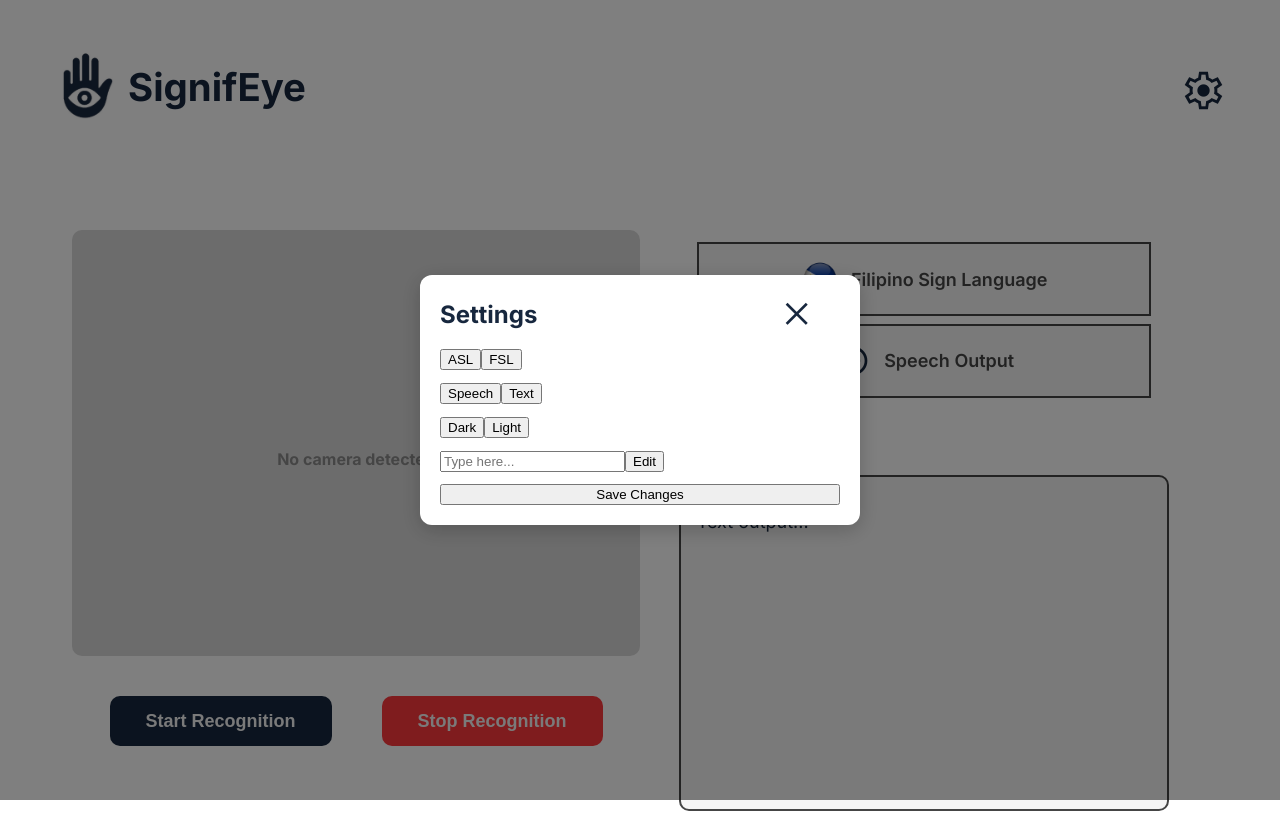
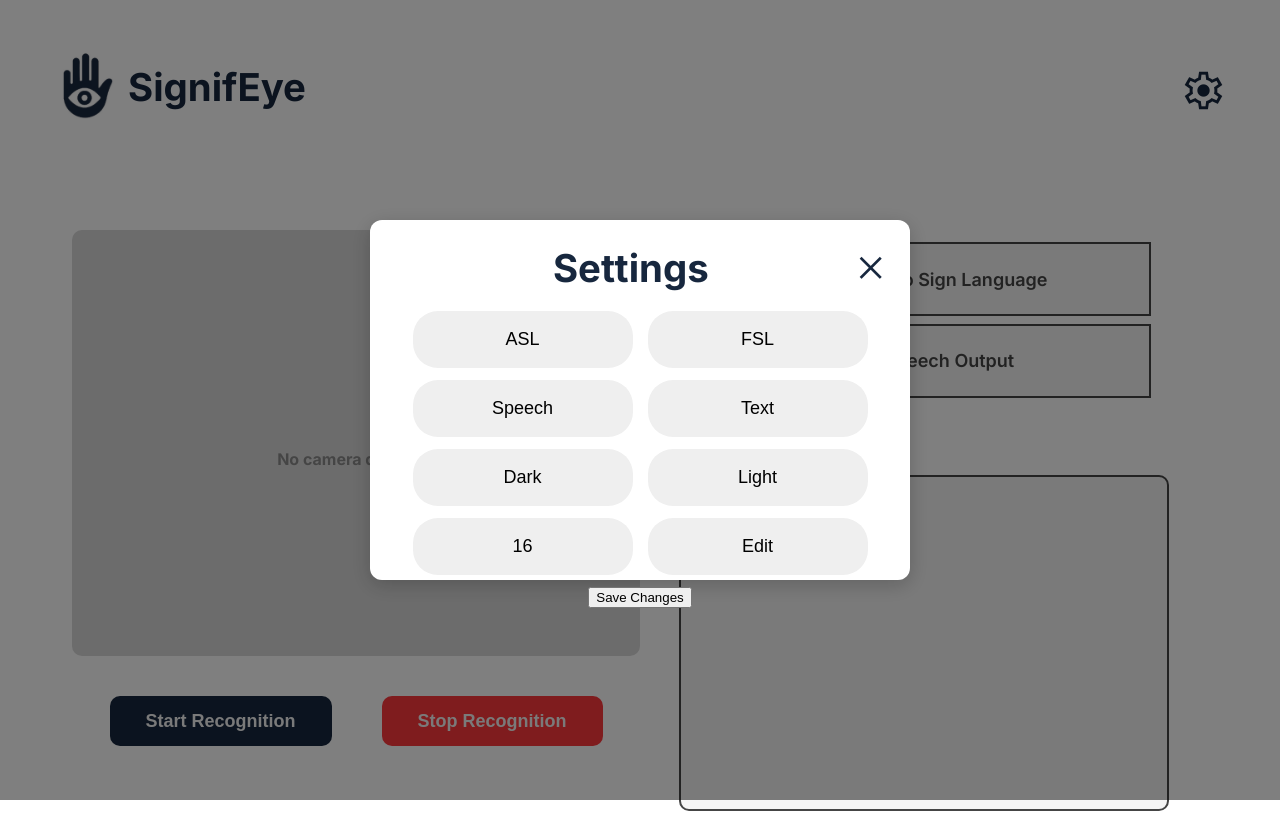
Before and after one commit to mccvliqht/signifeye-capstone, a React (Vite) app: page / in a window 1280 px wide. Both pictures are taken after a click on the button "settings". Built offline with nearby package versions, Linux system fonts and the light colour scheme; the HTML template or start-up script is replaced by a standard one.

Commit message:
Settings half way done hehe

```diff
--- a/src/components/settings.jsx
+++ b/src/components/settings.jsx
@@ -9,24 +9,24 @@ function Settings ({onClose}) {
 
             <div className="settings-control">
 
-                <div className="lang">
+                <div className="settings-btn">
                     <button className="asl">ASL</button>
                     <button className="fsl">FSL</button>
                 </div>
 
-                <div className="output">
+                <div className="settings-btn">
                     <button className="speech">Speech</button>
                     <button className="text">Text</button>
                 </div>
 
-                <div className="theme">
+                <div className="settings-btn">
                     <button className="dark-mode">Dark</button>
                     <button className="light-mode">Light</button>
                 </div>
 
-                <div className="font-size">
-                    <input type="number" placeholder="Type here..."/>
-                    <button id="font-size-btn">Edit</button>
+                <div className="settings-btn">
+                    <button className="font-display">16</button>
+                    <button className="font-size-btn">Edit</button>
                 </div>
 
                 <button id="save-button">Save Changes</button>
--- a/src/styles.css
+++ b/src/styles.css
@@ -205,7 +205,7 @@ main {
     font-size: clamp(14px, 1.5vw, 18px);
 }
 
-/*settings css*/
+/*settings modal css*/
 
 .settings-overlay {
   position: fixed;
@@ -224,20 +224,25 @@ main {
   background: #fff;
   padding: 20px;
   border-radius: 12px;
-  width: 400px;
+  width: 500px;
+  height: clamp(300px, 40vh, 450px);
   max-width: 90%;
   box-shadow: 0 5px 20px rgba(0, 0, 0, 0.2);
 }
 
 .settings-title {
-  display: flex;
-  gap: 60%;
-  align-items: center;
-  margin-bottom: 15px;
+    margin: 5px 0 20px 20px;
+    display: flex;
+    align-items: center;
+    justify-content: center;
+    position: relative;
 }
 
 .settings-title h2 {
-  margin: 0;
+    margin: 0;
+    flex: 1;
+    text-align: center;
+    font-size: clamp(30px, 3vw, 40px);
 }
 
 .settings-title span {
@@ -249,4 +254,20 @@ main {
   display: flex;
   flex-direction: column;
   gap: 12px;
+  justify-content: center;
+  align-items: center;
 }
+
+.settings-control .settings-btn {
+    display: flex;
+    justify-content: space-evenly;
+    gap: 15px;
+}
+
+.settings-control .settings-btn button {
+    border-radius: 25px;
+    border: none;
+    padding: 1em .5em;
+    width: clamp(120px, 20vw, 220px);
+    font-size: clamp(14px, 1.5vw, 18px);
+}
```
